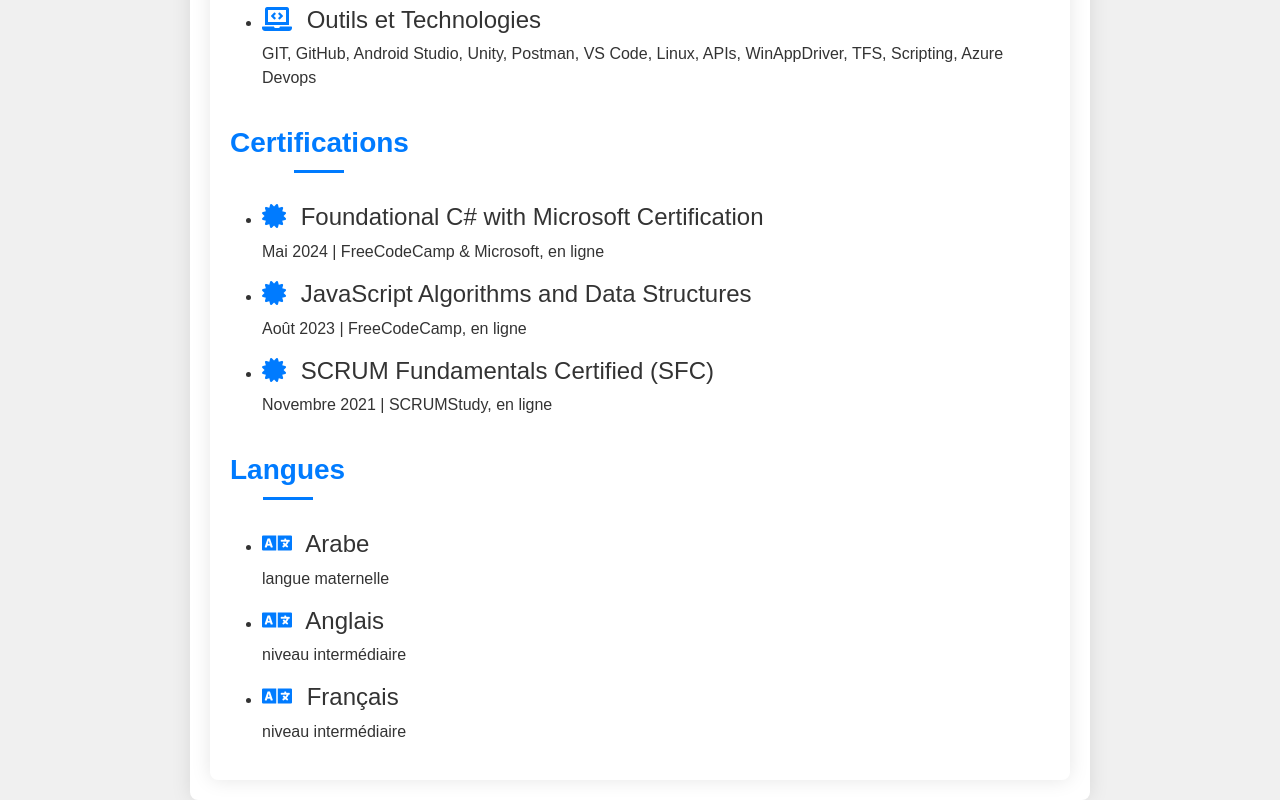
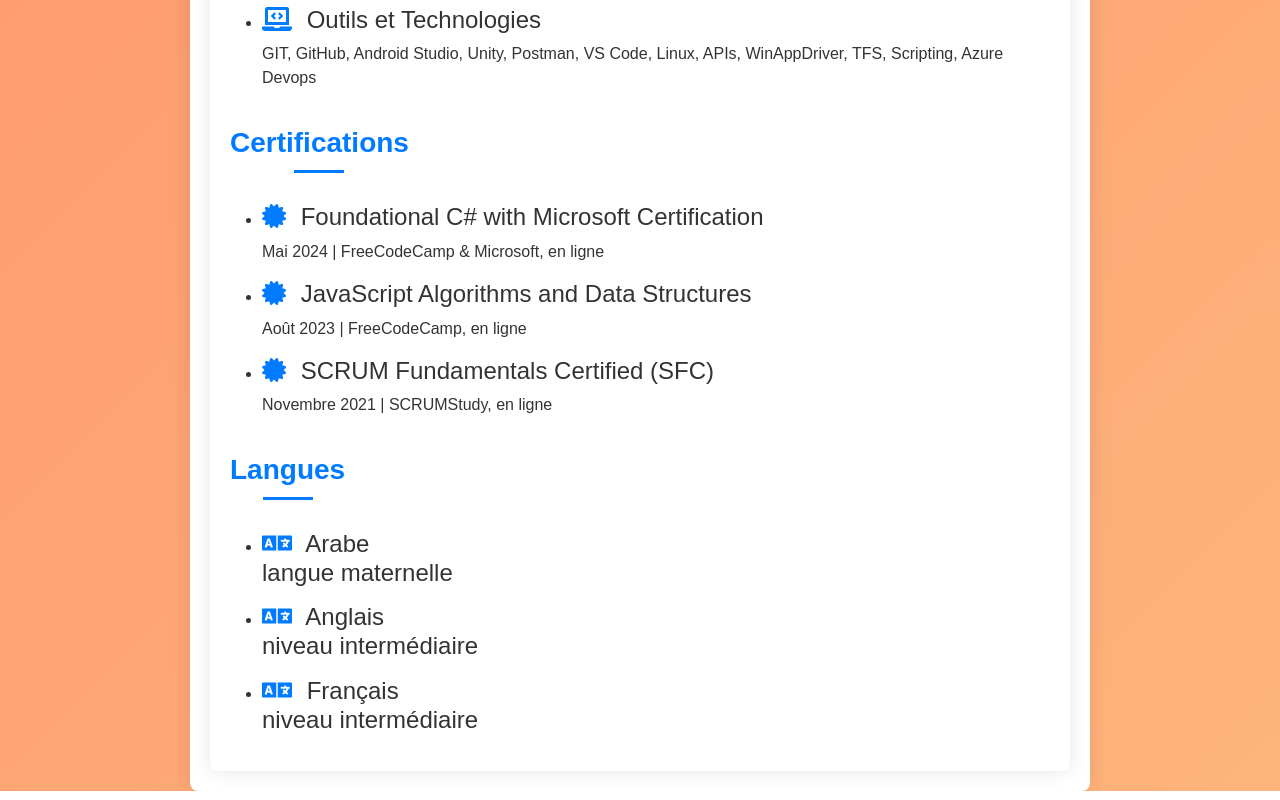
Before and after one commit to MedFarouk-ops/portfolio, a plain HTML site: page index.html in a window 1280 px wide. Shown: the part 2787-3587 px from the top of the page. Drawn offline with nearby package versions, Linux system fonts and the light colour scheme.

Commit message:
added some colors

```diff
--- a/index.html
+++ b/index.html
@@ -10,17 +10,21 @@
     <style>
         body {
             font-family: 'Arial', sans-serif;
-            background: #f0f0f0;
+            background: linear-gradient(135deg, #ff7e5f, #feb47b);
             color: #333;
             margin: 0;
             padding: 0;
+            overflow: hidden; /* Prevents scrollbars from appearing */
+            position: relative; /* Necessary for positioning the gradient overlay */
         }
+
         .header, .section-title {
             text-align: center;
             margin: 20px 0;
             color: #007bff;
             font-weight: bold;
         }
+
         .container {
             max-width: 900px;
             margin: 0 auto;
@@ -28,24 +32,31 @@
             border-radius: 8px;
             padding: 20px;
             box-shadow: 0 0 20px rgba(0,0,0,0.1);
+            position: relative;
+            z-index: 1; /* Ensures the container is above the gradient */
         }
+
         .contact-info {
             text-align: center;
             margin: 20px 0;
         }
+
         .contact-info p {
             margin: 5px 0;
         }
+
         .icon {
             font-size: 24px;
             margin-right: 8px;
             color: #007bff;
         }
+
         .section-title {
             position: relative;
             display: inline-block;
             padding-bottom: 10px;
         }
+
         .section-title:after {
             content: '';
             display: block;
@@ -54,14 +65,26 @@
             background: #007bff;
             margin: 10px auto 0;
         }
+
         #language-selector {
             position: absolute;
             top: 20px;
             right: 20px;
         }
+
+        #gradient {
+            position: absolute;
+            top: 0;
+            left: 0;
+            width: 100%;
+            height: 100%;
+            z-index: -1;
+            transition: background 0.5s ease;
+        }
     </style>
 </head>
 <body>
+    <div id="gradient"></div>
     <div id="language-selector" class="p-3">
         <select id="languageDropdown" class="form-select">
             <option value="en">English</option>
@@ -86,13 +109,8 @@
                 xobj.overrideMimeType("application/json");
                 xobj.open('GET', `${language}.json`, true);
                 xobj.onreadystatechange = function () {
-                    if (xobj.readyState == 4) {
-                        if (xobj.status == 200) {
-                            console.log("JSON data fetched successfully for language:", language);
-                            callback(JSON.parse(xobj.responseText));
-                        } else {
-                            console.error("Failed to fetch JSON data for language:", language);
-                        }
+                    if (xobj.readyState == 4 && xobj.status == 200) {
+                        callback(JSON.parse(xobj.responseText));
                     }
                 };
                 xobj.send(null);
@@ -190,7 +208,8 @@
                             <ul>
                                 ${data.sections.languages.languages_list.map(lang => `
                                     <li>
-                                        <h4><i class="fas fa-language icon"></i> ${lang.language}</h4>
+                                        <h4><i class="fas fa-language icon"></i> ${lang.language}</
+                                        </h4>
                                         <p>${lang.proficiency}</p>
                                     </li>
                                 `).join('')}
@@ -218,6 +237,14 @@
                 easing: 'ease-in-out-back',
                 once: true
             });
+
+            // Add mousemove event for interactive gradient background
+            document.addEventListener('mousemove', function(event) {
+                var x = event.clientX / window.innerWidth;
+                var y = event.clientY / window.innerHeight;
+                var gradientElement = document.getElementById('gradient');
+                gradientElement.style.background = `linear-gradient(${x * 360}deg, #ff7e5f, #feb47b, #ff7e5f)`;
+            });
         });
     </script>
 </body>
```
